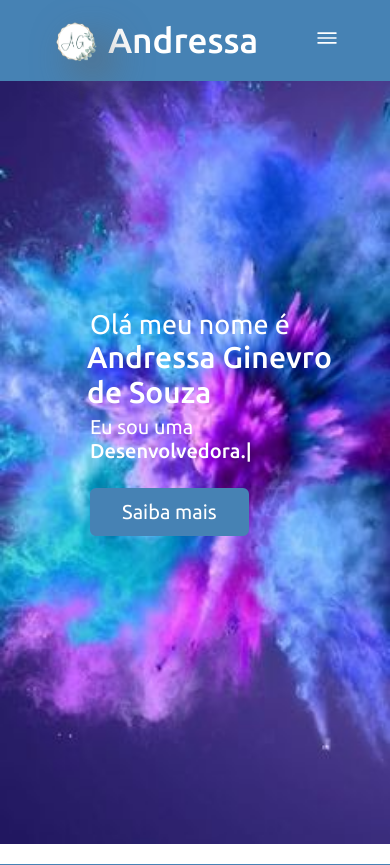
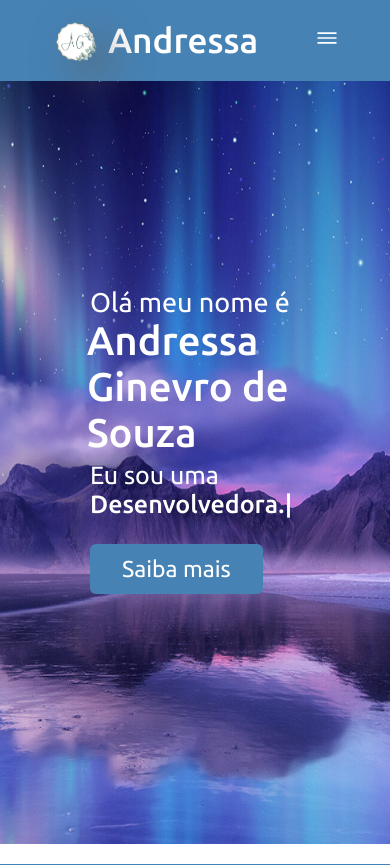
Before and after one commit to Andressafatec/Portf-lio---Andressa, a Flask app: page / in a window 390 px wide. Shown: the top 865 px of the page. Run offline with Flask 2, Linux system fonts and the light colour scheme.

Commit message:
implementei a imagem

```diff
--- a/src/static/style.css
+++ b/src/static/style.css
@@ -250,7 +250,7 @@ footer {
     font-weight: 500;
     padding: 10px 30px;
     margin-top: 20px;
-    margin-left: 30%;
+    margin-left: 25%;
     border-radius: 6px;
     border: 2px solid #4682B4;
     transition: all 0.3s ease;
@@ -461,13 +461,15 @@ footer span a:hover {
     .home {
         display: Block;
         background-size: 100% 100%;
-        height: auto;
+    }
+    .home .home-content {
+        margin-top: 15%;
     }
     .home .home-content .text-2 {
-        font-size: 65px;
+        font-size: 50px;
     }
     .home .home-content .text-3 {
-        font-size: 35px;
+        font-size: 30px;
     }
     .home .home-content a {
         font-size: 23px;
@@ -486,24 +488,7 @@ footer span a:hover {
     }
 }
 
-@media (max-width: 690px) {
-    .home {
-        display: Block;
-        background-size: 100% 100%;
-        height: auto;
-    }
-    .home .home-content .text-2 {
-        font-size: 50px;
-    }
-    .home .home-content .text-3 {
-        font-size: 32px;
-    }
-    .home .home-content a {
-        font-size: 20px;
-    }
-}
-
-@media (max-width: 500px) {
+@media (max-width: 600px) {
     .home {
         display: flex;
         background: url(IMGS/fundo2.jpg) no-repeat center;
@@ -514,9 +499,9 @@ footer span a:hover {
         font-family: 'Ubuntu', sans-serif;
     }
     .home .home-content .text-2 {
-        font-size: 30px;
+        font-size: 40px;
     }
     .home .home-content .text-3 {
-        font-size: 20px;
+        font-size: 25px;
     }
 }
```
Also changed, not shown: src/static/IMGS/fundo2.jpg.
